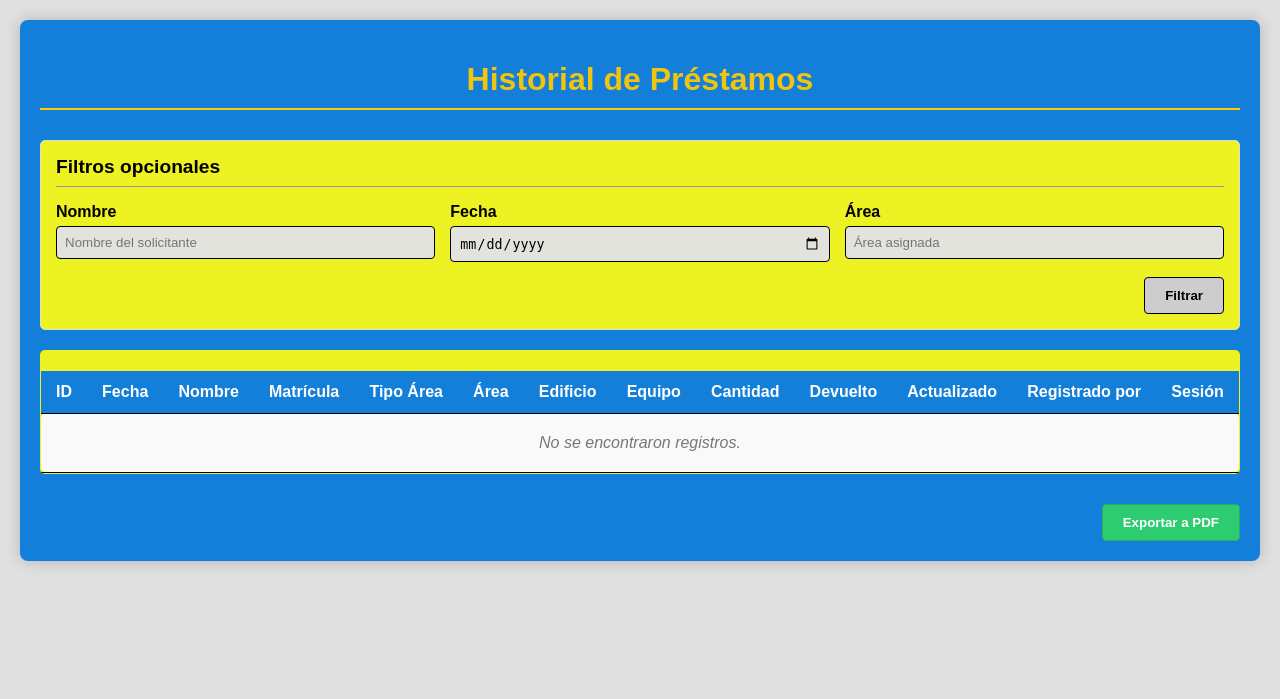
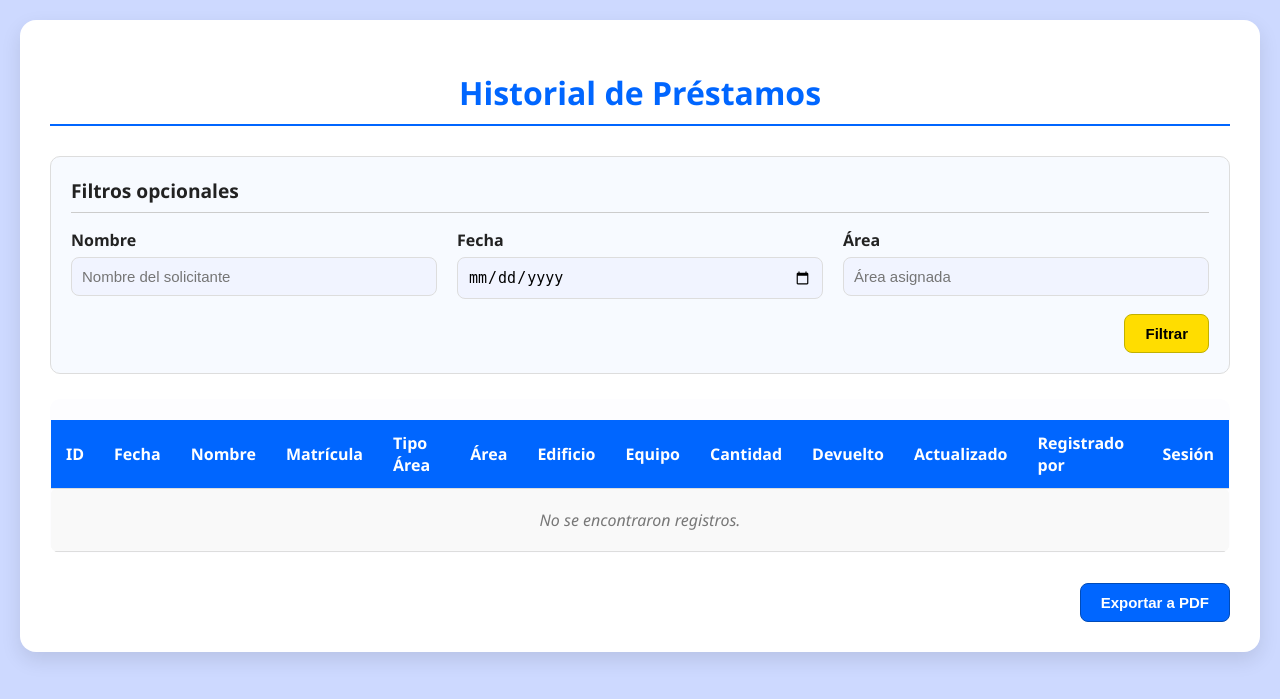
Before and after one commit to Roberstxx/Gestor-de-prestamos-CIC, a Flask app: page /admin/historial in a window 1280 px wide. Shown: the top 699 px of the page. Run offline with Flask 3, Linux system fonts and the light colour scheme; data comes from the database, SQL or seed files in the repository; data that the repository does not hold is empty; some libraries are stand-ins or nearby versions.

Commit message:
Historial.html

```diff
--- a/templates/Admin/Historial.html
+++ b/templates/Admin/Historial.html
@@ -5,51 +5,62 @@
     <title>Historial de Préstamos</title>
     <script src="https://cdnjs.cloudflare.com/ajax/libs/html2pdf.js/0.10.1/html2pdf.bundle.min.js"></script>
     <style>
+        :root {
+            --azul-fondo: #cdd9ff;
+            --azul-boton: #0066ff;
+            --amarillo: #ffdd00;
+            --texto: #222;
+            --borde: #ddd;
+            --verde: #2ecc71;
+            --rojo: #e74c3c;
+            --hover-row: #d0e6ff;
+        }
+
         body {
-            font-family: 'Arial', sans-serif;
+            font-family: 'Segoe UI', Tahoma, Geneva, Verdana, sans-serif;
             margin: 0;
             padding: 20px;
-            background-color: #e0e0e0;
-            color: #333;
+            background-color: var(--azul-fondo);
+            color: var(--texto);
         }
 
         .container {
             max-width: 1200px;
             margin: 0 auto;
-            background-color: #137fd9;
-            padding: 20px;
-            border-radius: 8px;
-            box-shadow: 0 0 15px rgba(0,0,0,0.2);
+            background-color: white;
+            padding: 30px;
+            border-radius: 16px;
+            box-shadow: 0 8px 20px rgba(0,0,0,0.1);
         }
 
         h1 {
             text-align: center;
-            color: #f1c40f;
+            color: var(--azul-boton);
             margin-bottom: 30px;
             padding-bottom: 10px;
-            border-bottom: 2px solid #fcca04;
+            border-bottom: 2px solid var(--azul-boton);
         }
 
         .filtros {
-            background-color: #edf222;
-            padding: 15px;
-            border-radius: 5px;
-            margin-bottom: 20px;
-            border: 1px solid #ddd;
+            background-color: #f7faff;
+            padding: 20px;
+            border-radius: 10px;
+            margin-bottom: 25px;
+            border: 1px solid var(--borde);
         }
 
         .filtros h2 {
             margin-top: 0;
-            color: #050000;
+            color: var(--texto);
             font-size: 1.2em;
-            border-bottom: 1px solid #949494;
+            border-bottom: 1px solid #ccc;
             padding-bottom: 8px;
         }
 
         .grupo-filtros {
             display: flex;
             flex-wrap: wrap;
-            gap: 15px;
+            gap: 20px;
             margin-bottom: 10px;
         }
 
@@ -60,24 +71,25 @@
 
         label {
             display: block;
-            margin-bottom: 5px;
+            margin-bottom: 6px;
             font-weight: bold;
-            color: #020000;
+            color: var(--texto);
         }
 
         input, select {
             width: 100%;
-            padding: 8px;
-            border: 1px solid #000000;
-            border-radius: 4px;
+            padding: 10px;
+            border: 1px solid var(--borde);
+            border-radius: 8px;
             box-sizing: border-box;
-            background-color: #e3e3dd;
+            background-color: #f1f4ff;
+            font-size: 15px;
         }
 
         input:focus, select:focus {
             outline: none;
-            border-color: #000000;
-            background-color: #ff0101;
+            border-color: var(--azul-boton);
+            background-color: white;
         }
 
         .botones {
@@ -90,40 +102,41 @@
         button {
             padding: 10px 20px;
             border: none;
-            border-radius: 4px;
+            border-radius: 8px;
             cursor: pointer;
             font-weight: bold;
+            font-size: 15px;
             transition: all 0.3s;
         }
 
         .btn-filtrar {
-            background-color: #cdcdcf;
-            color: #000000;
-            border: 1px solid #000000;
+            background-color: var(--amarillo);
+            color: black;
+            border: 1px solid #c1b100;
         }
 
         .btn-filtrar:hover {
-            background-color: #137fd1;
+            background-color: #e6c800;
             transform: translateY(-2px);
-            box-shadow: 0 2px 5px rgba(235, 3, 3, 0.1);
+            box-shadow: 0 2px 5px rgba(0,0,0,0.1);
         }
 
         .btn-pdf {
-            background-color: #2ecc71;
+            background-color: var(--azul-boton);
             color: white;
-            border: 1px solid #27ae60;
+            border: 1px solid #004bb8;
         }
 
         .btn-pdf:hover {
-            background-color: #27ae60;
+            background-color: #004ec4;
             transform: translateY(-2px);
             box-shadow: 0 2px 5px rgba(0,0,0,0.1);
         }
 
         .tabla-contenedor {
             overflow-x: auto;
-            background-color: #edf222;
-            border-radius: 5px;
+            border-radius: 10px;
+            background-color: #fdfdff;
             padding: 1px;
         }
 
@@ -136,27 +149,27 @@
         th, td {
             padding: 12px 15px;
             text-align: left;
-            border-bottom: 1px solid #000000;
+            border-bottom: 1px solid var(--borde);
         }
 
         th {
-            background-color: #137fd9;
+            background-color: var(--azul-boton);
             color: white;
             position: sticky;
             top: 0;
         }
 
         tr:nth-child(even) {
-            background-color: #edf222;
+            background-color: #f1f4ff;
         }
 
         tr:hover {
-            background-color: #31c2ee;
+            background-color: var(--hover-row);
             transition: background-color 0.2s;
         }
 
         td:hover {
-            background-color: #d4d4d4;
+            background-color: #eef3ff;
         }
 
         .sin-resultados {
@@ -169,22 +182,22 @@
         }
 
         .estado-pendiente {
-            background-color: #fc0d00;
+            background-color: var(--rojo);
             color: white;
-            padding: 5px 10px;
-            border-radius: 3px;
-            font-size: 0.8em;
+            padding: 6px 12px;
+            border-radius: 5px;
+            font-size: 0.85em;
             display: inline-block;
             min-width: 80px;
             text-align: center;
         }
 
         .estado-devuelto {
-            background-color: #2ecc71;
+            background-color: var(--verde);
             color: white;
-            padding: 5px 10px;
-            border-radius: 3px;
-            font-size: 0.8em;
+            padding: 6px 12px;
+            border-radius: 5px;
+            font-size: 0.85em;
             display: inline-block;
             min-width: 80px;
             text-align: center;
@@ -286,7 +299,6 @@
         </tr>
     {% endif %}
 </tbody>
-
             </table>
         </div>
 
```
